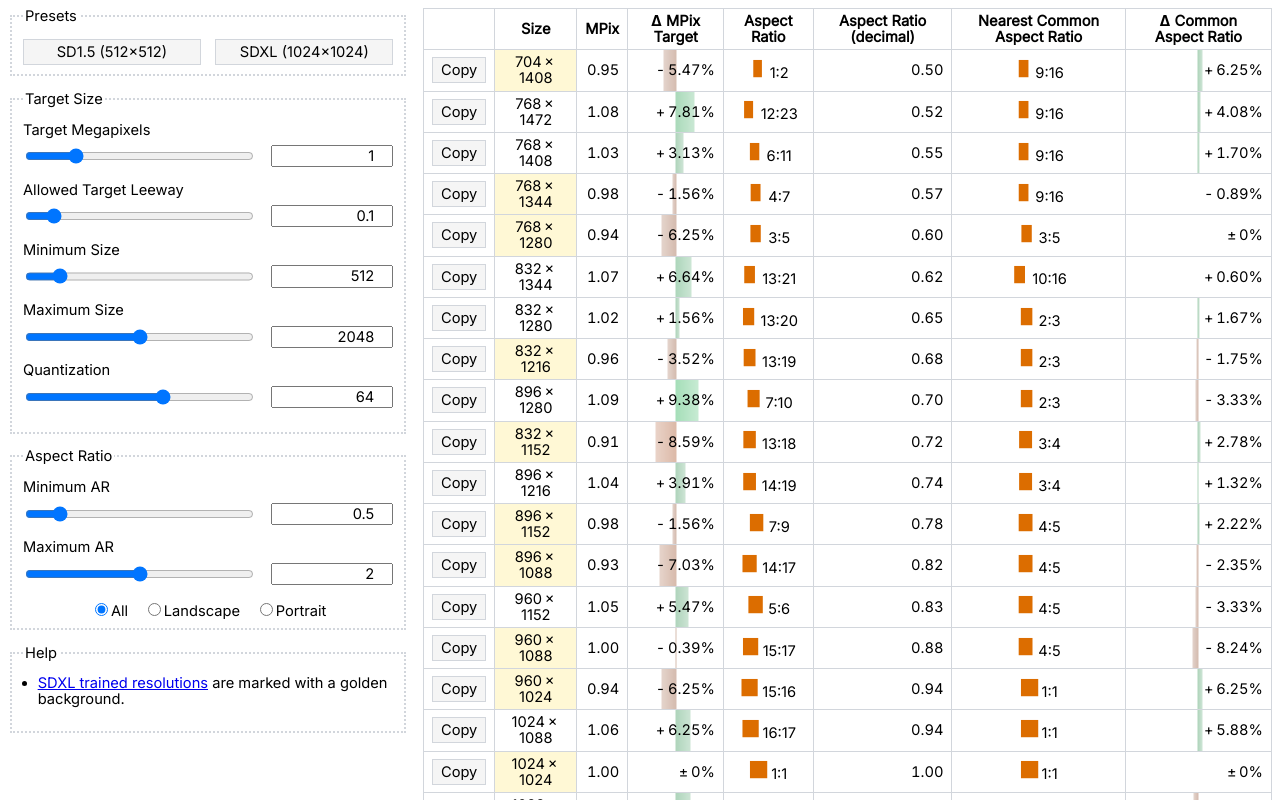
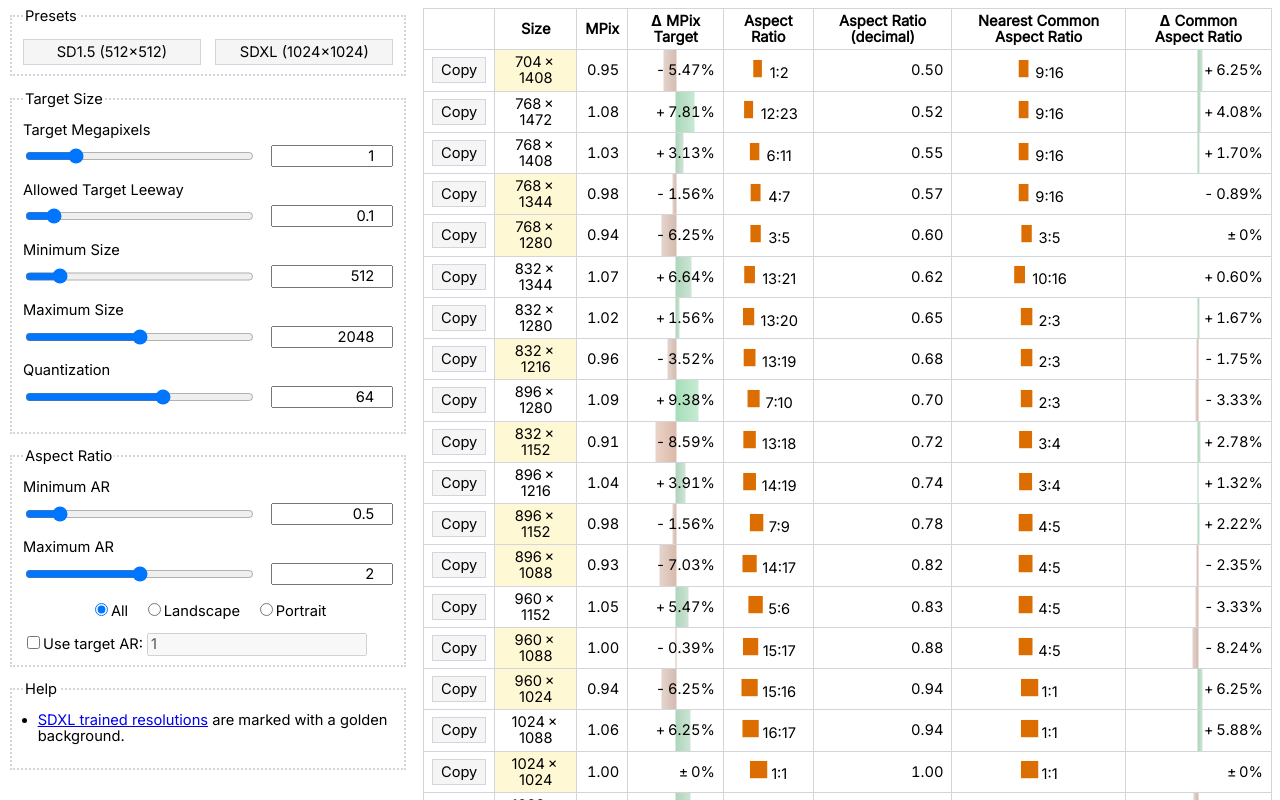
Before and after one commit to akx/res-helper, a React (Vite) app: page / in a window 1280 px wide. Shown: the top 800 px of the page. Built offline with nearby package versions, Linux system fonts and the light colour scheme.

Commit message:
Add target AR

```diff
--- a/src/App.tsx
+++ b/src/App.tsx
@@ -23,6 +23,20 @@ export default function App() {
   const [arFilter, setARFilter] = useState<"all" | "landscape" | "portrait">(
     "all",
   );
+  const [useTargetAR, setUseTargetAR] = useState<boolean>(false);
+  const [targetAR, setTargetAR] = useState<string>("1");
+
+  const parsedTargetAR = React.useMemo(() => {
+    if (!useTargetAR) return null;
+    const m = targetAR.match(/^(\d+)\s*[:/x]\s*(\d+)$/);
+    if (m) {
+      const parsedAr = Number(m[1]) / Number(m[2]);
+      if (!isNaN(parsedAr) && parsedAr > 0) return parsedAr;
+    }
+    const parsedAr = Number(targetAR);
+    if (isNaN(parsedAr) || parsedAr < 0) return null;
+    return parsedAr;
+  }, [useTargetAR, targetAR]);
 
   const setMidSize = (size: number) => {
     setTargetMpix((size * size) / 1024 / 1024);
@@ -158,6 +172,20 @@ export default function App() {
               Portrait
             </label>
           </div>
+          <label>
+            <input
+              type="checkbox"
+              checked={useTargetAR}
+              onChange={() => setUseTargetAR(!useTargetAR)}
+            />
+            Use target AR:&nbsp;
+          </label>
+          <input
+            type="text"
+            value={targetAR}
+            onChange={(e) => setTargetAR(e.target.value)}
+            disabled={!useTargetAR}
+          />
         </fieldset>
 
         <fieldset>
@@ -177,6 +205,7 @@ export default function App() {
           resolutions={resolutions}
           targetMpix={targetMpix}
           pixLeeway={pixLeeway}
+          targetAR={parsedTargetAR}
         />
       </main>
     </>
--- a/src/components/ResolutionsTable.tsx
+++ b/src/components/ResolutionsTable.tsx
@@ -17,6 +17,7 @@ interface ResolutionRowProps {
   res: Resolution;
   targetMpix: number;
   pixLeeway: number;
+  targetAR: number | null;
 }
 
 function computeDeltaBarBackground(difference: number, maximum: number) {
@@ -38,13 +39,19 @@ function computeDeltaBarBackground(difference: number, maximum: number) {
   return { background: gradient };
 }
 
-function ResolutionRow({ res, targetMpix, pixLeeway }: ResolutionRowProps) {
+function ResolutionRow({
+  res,
+  targetMpix,
+  pixLeeway,
+  targetAR,
+}: ResolutionRowProps) {
   const { width, height, arFraction, pix } = res;
   const isSDXLTrainedResolution = sdxlTrainedResolutions.has(
     `${width}x${height}`,
   );
   const nearestAR = getNearestCommonAspectRatio(arFraction);
   const nearestARDifference = fractionToDecimal(nearestAR) - res.ar;
+  const targetARDifference = targetAR ? targetAR - res.ar : null;
   const targetMpixDifference = pix / 1024 / 1024 - targetMpix;
   return (
     <tr>
@@ -83,6 +90,14 @@ function ResolutionRow({ res, targetMpix, pixLeeway }: ResolutionRowProps) {
       >
         {formatPercentageDelta(nearestARDifference)}
       </td>
+      {targetARDifference !== null ? (
+        <td
+          className="num-col"
+          style={computeDeltaBarBackground(targetARDifference, 1)}
+        >
+          {formatPercentageDelta(targetARDifference)}
+        </td>
+      ) : null}
     </tr>
   );
 }
@@ -91,12 +106,14 @@ interface ResolutionsTableProps {
   resolutions: Resolution[];
   targetMpix: number;
   pixLeeway: number;
+  targetAR: number | null;
 }
 
 export function ResolutionsTable({
   targetMpix,
   resolutions,
   pixLeeway,
+  targetAR,
 }: ResolutionsTableProps) {
   return (
     <table>
@@ -110,6 +127,7 @@ export function ResolutionsTable({
           <th>Aspect Ratio (decimal)</th>
           <th>Nearest Common Aspect Ratio</th>
           <th>&Delta; Common Aspect Ratio</th>
+          {targetAR !== null && <th>&Delta; Target Aspect Ratio</th>}
         </tr>
       </thead>
       <tbody>
@@ -119,6 +137,7 @@ export function ResolutionsTable({
             res={res}
             targetMpix={targetMpix}
             pixLeeway={pixLeeway}
+            targetAR={targetAR}
           />
         ))}
       </tbody>
--- a/src/index.css
+++ b/src/index.css
@@ -114,6 +114,7 @@ table tr:hover {
   display: flex;
   gap: 1em;
   justify-content: center;
+  margin-bottom: 1em;
 }
 
 .sdxl-trained {
```
